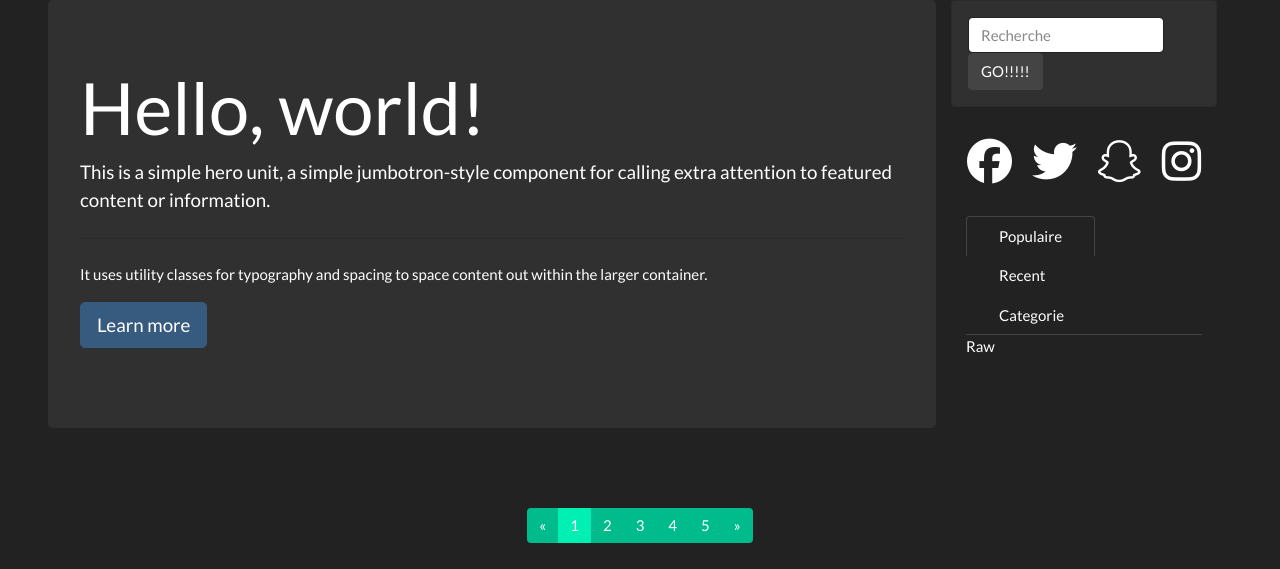
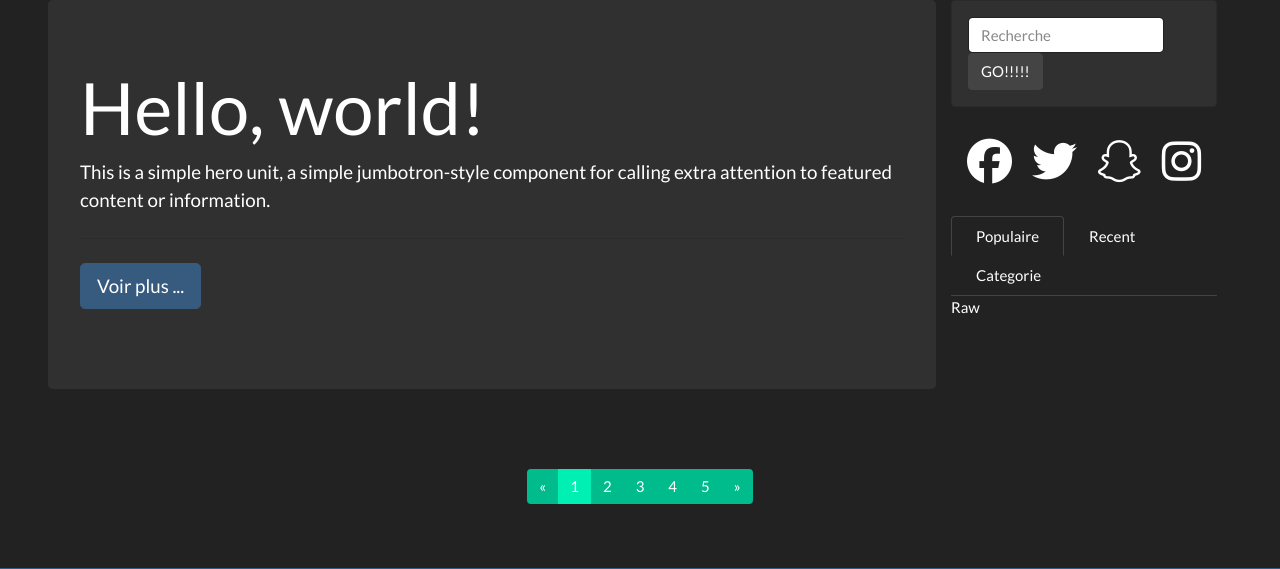
Before and after one commit to hemza-github/Blog-symfony, a Symfony app: template templates/base.html.twig in a window 1280 px wide. Shown: the part 71-640 px from the top of the page. Run offline with Twig, Linux system fonts and the light colour scheme; the template is opened without the code that fills it, so the values that code supplies are empty; some libraries are stand-ins or nearby versions.

Commit message:
Update article.html.twig

```diff
--- a/templates/include/article.html.twig
+++ b/templates/include/article.html.twig
@@ -8,12 +8,8 @@
       extra attention to featured content or information.
     </p>
     <hr class="my-4" />
-    <p>
-      It uses utility classes for typography and spacing to space content out
-      within the larger container.
-    </p>
     <p class="lead">
-      <a class="btn btn-primary btn-lg" href="#" role="button">Learn more</a>
+      <a class="btn btn-primary btn-lg" href="#" role="button">Voir plus ...</a>
     </p>
   </div>
 
@@ -35,16 +31,16 @@
 
 </div>
 
-    <div class=" col-12">
+    <div class="">
       <ul class="nav nav-tabs">
         <li class="nav-item">
-          <a class="nav-link active" data-toggle="tab" href="#popular">Populaire</a>
+          <a class="nav-link px-4 active" data-toggle="tab" href="#popular">Populaire</a>
         </li>
         <li class="nav-item">
-          <a class="nav-link" data-toggle="tab" href="#recent">Recent</a>
+          <a class="nav-link px-4" data-toggle="tab" href="#recent">Recent</a>
         </li>
         <li class="nav-item">
-          <a class="nav-link" data-toggle="tab" href="#cate">Categorie</a>
+          <a class="nav-link px-4" data-toggle="tab" href="#cate">Categorie</a>
         </li>
 
       </ul>
```
